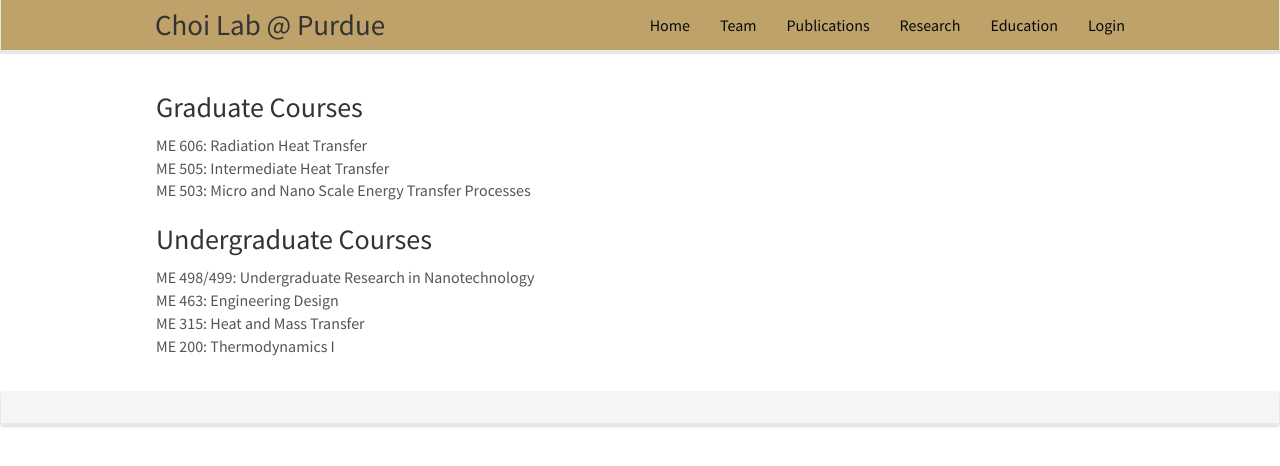
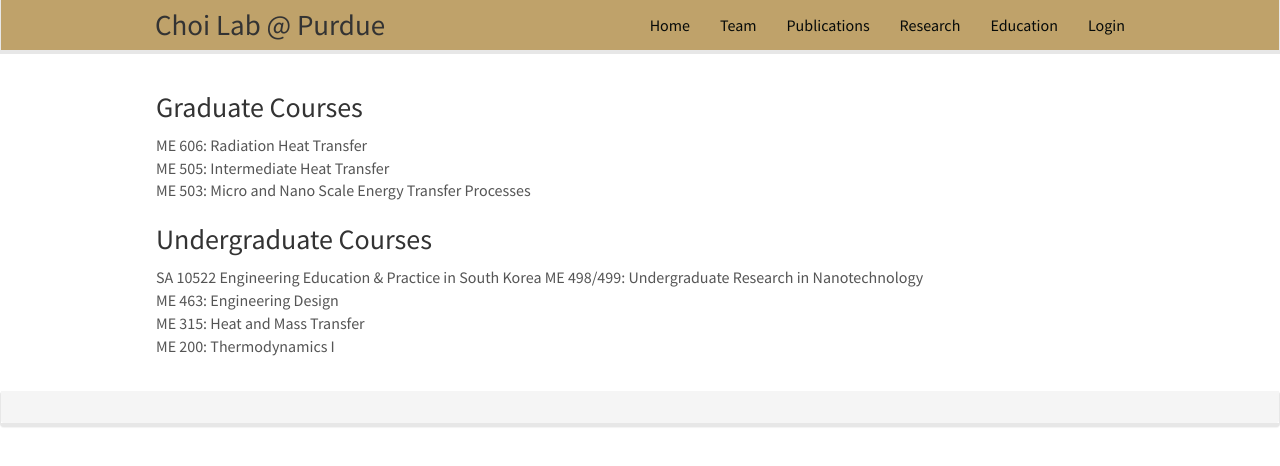
Before and after one commit to choidnalab/choidnalab.github.io, a Jekyll site: the page built from _pages/pictures.md, in a window 1280 px wide. Shown: the top 466 px of the page. Built offline with Jekyll 4.4.1, drawn with Linux system fonts in a browser that asks for light colours; nearby versions of some CDN libraries.

Commit message:
Update pictures.md

```diff
--- a/_pages/pictures.md
+++ b/_pages/pictures.md
@@ -17,6 +17,7 @@ ME 503: Micro and Nano Scale Energy Transfer Processes
 
 ### Undergraduate Courses
 
+SA 10522  Engineering Education & Practice in South Korea
 ME 498/499: Undergraduate Research in Nanotechnology <br />
 ME 463: Engineering Design <br />
 ME 315: Heat and Mass Transfer <br />
```
